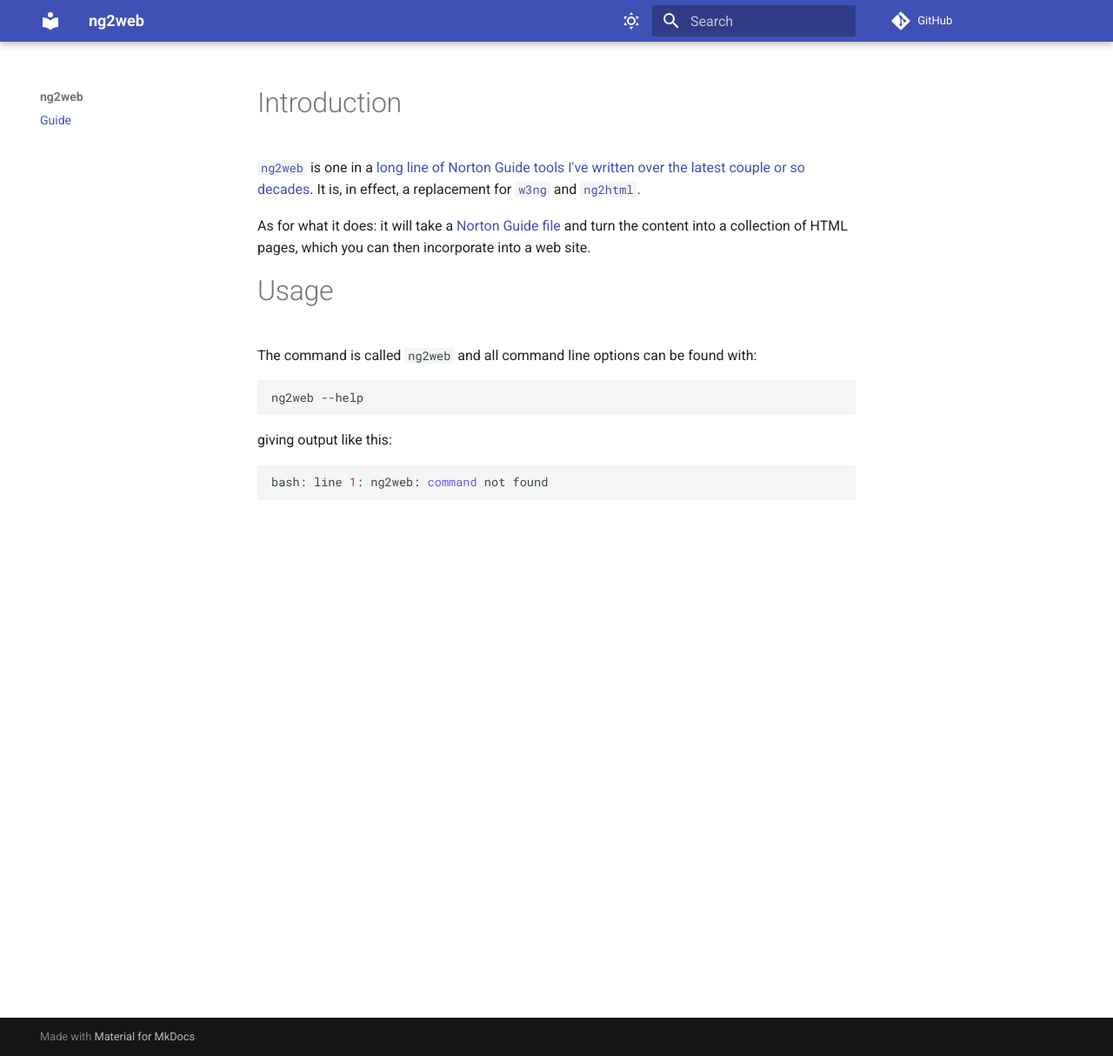
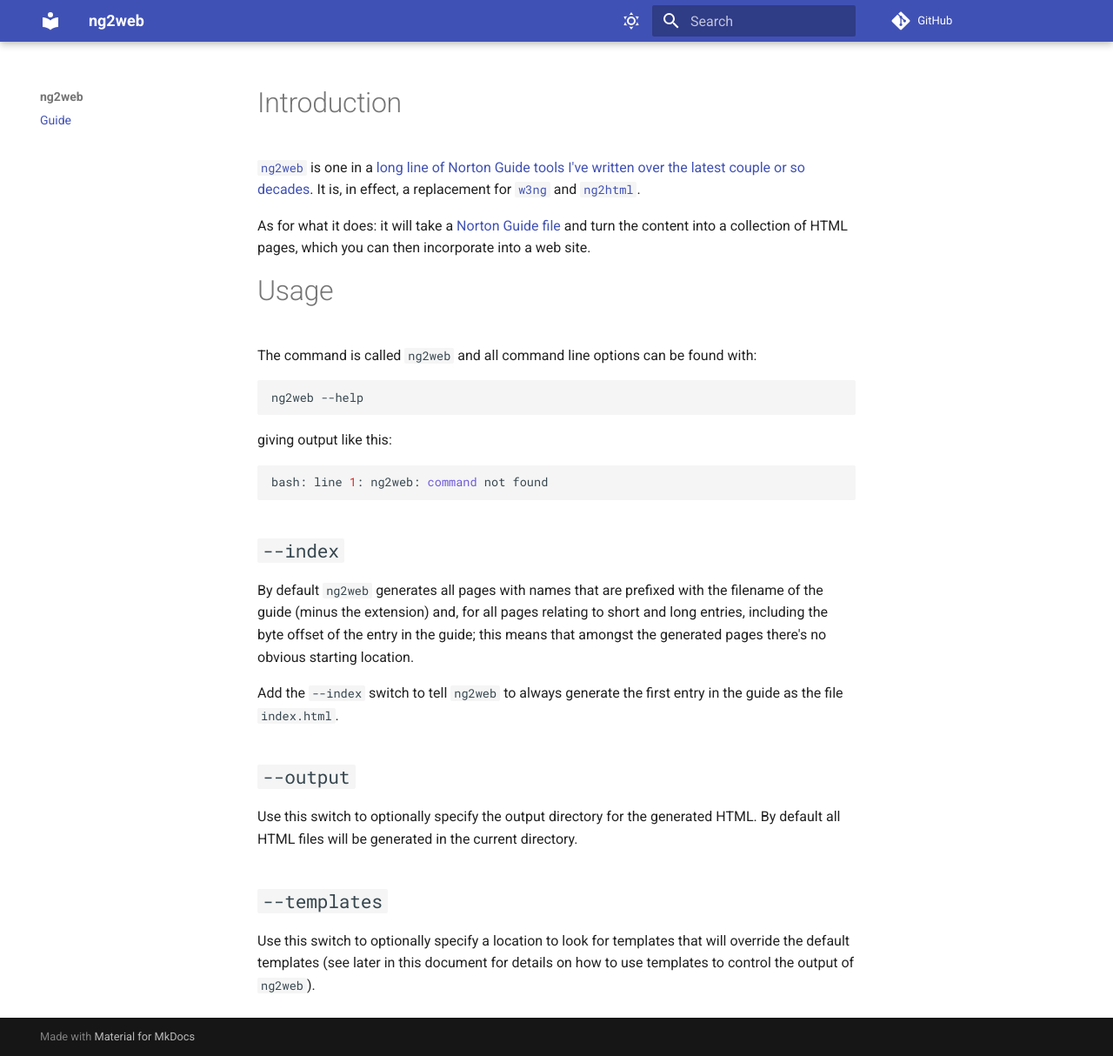
Before and after one commit to davep/ng2web, an MkDocs documentation site: the page built from docs/index.md, in a window 1280 px wide and 1214 px high. Shown: the whole window at 87% size. Built offline with MkDocs 1.6.1 and Material for MkDocs 9.7.7, drawn with Linux system fonts in a browser that asks for light colours; comment, search, counter and statistics services are not loaded.

Commit message:
:books: Describe the three command line switches

````diff
--- a/docs/index.md
+++ b/docs/index.md
@@ -25,5 +25,26 @@
 ng2web --help
 ```
 
+## `--index`
+
+By default `ng2web` generates all pages with names that are prefixed with
+the filename of the guide (minus the extension) and, for all pages relating
+to short and long entries, including the byte offset of the entry in the
+guide; this means that amongst the generated pages there's no obvious
+starting location.
+
+Add the `--index` switch to tell `ng2web` to always generate the first entry
+in the guide as the file `index.html`.
+
+## `--output`
+
+Use this switch to optionally specify the output directory for the generated
+HTML. By default all HTML files will be generated in the current directory.
+
+## `--templates`
+
+Use this switch to optionally specify a location to look for templates that
+will override the default templates (see later in this document for details
+on how to use templates to control the output of `ng2web`).
 
 [//]: # (index.md ends here)
````
